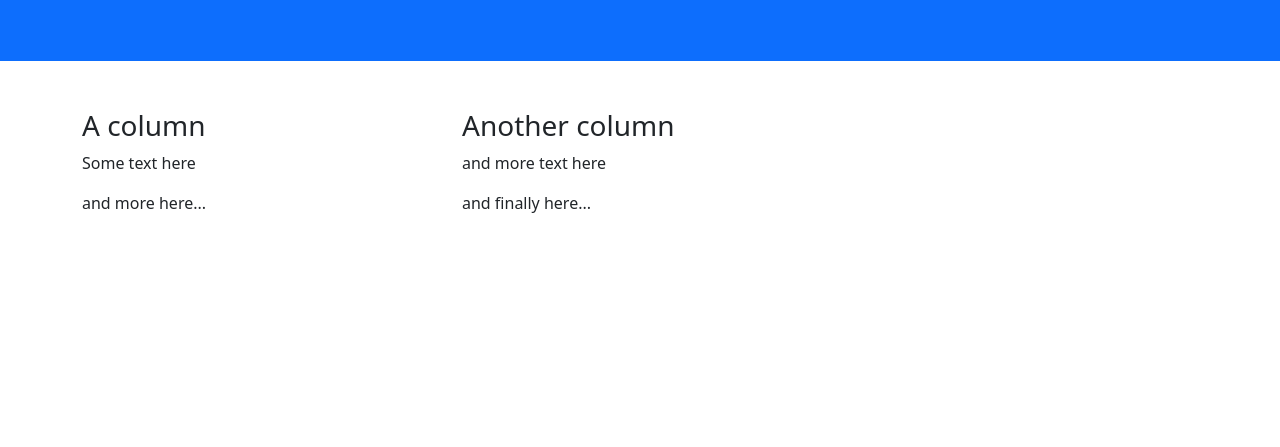
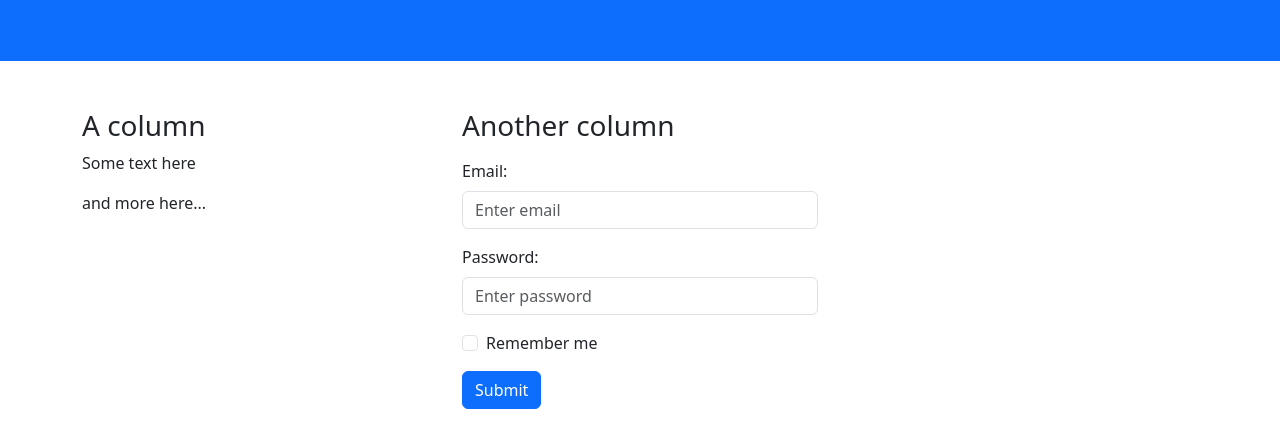
Before and after one commit to astrowatcher/astrowatcher-labs, a plain HTML site: page index.html in a window 1280 px wide. Shown: the part 131-578 px from the top of the page. Drawn offline with nearby package versions, Linux system fonts and the light colour scheme.

Commit message:
Test some forms

```diff
--- a/index.html
+++ b/index.html
@@ -23,8 +23,22 @@
     </div>
     <div class="col-sm-4">
       <h3>Another column</h3>
-      <p>and more text here</p>
-      <p>and finally here...</p>
+      <form action="/action_page.php">
+	  <div class="mb-3 mt-3">
+	    <label for="email" class="form-label">Email:</label>
+	    <input type="email" class="form-control" id="email" placeholder="Enter email" name="email">
+	  </div>
+	  <div class="mb-3">
+	    <label for="pwd" class="form-label">Password:</label>
+	    <input type="password" class="form-control" id="pwd" placeholder="Enter password" name="pswd">
+	  </div>
+	  <div class="form-check mb-3">
+	    <label class="form-check-label">
+	      <input class="form-check-input" type="checkbox" name="remember"> Remember me
+	    </label>
+	  </div>
+	  <button type="submit" class="btn btn-primary">Submit</button>
+	</form>
     </div>
   </div>
 </div>
```
